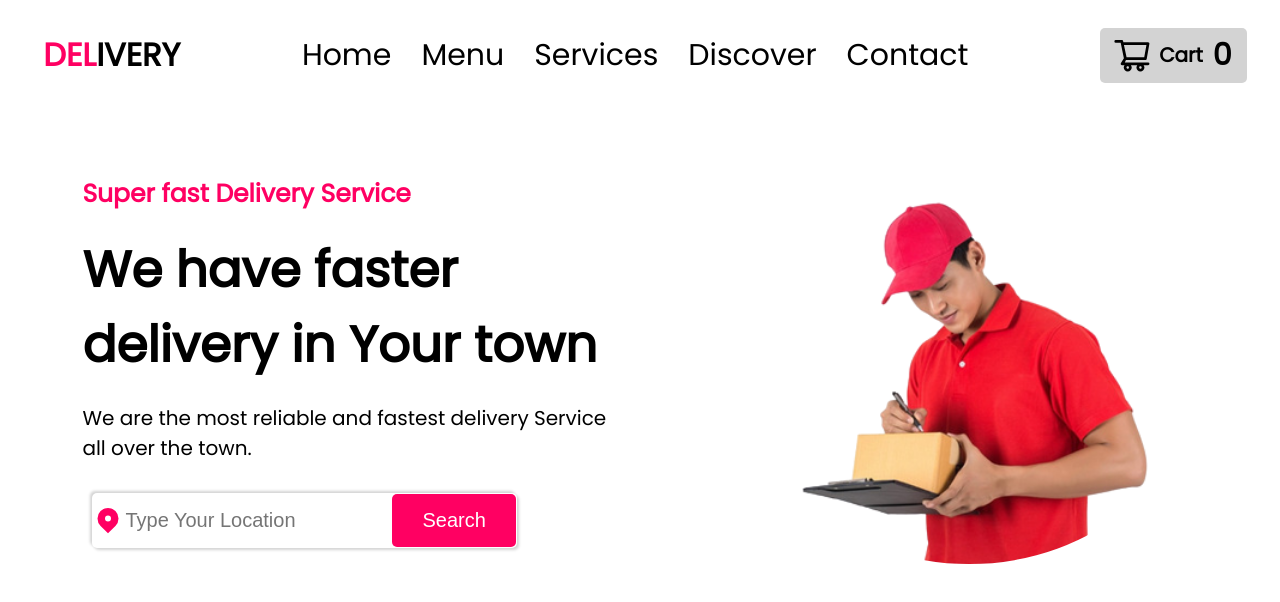
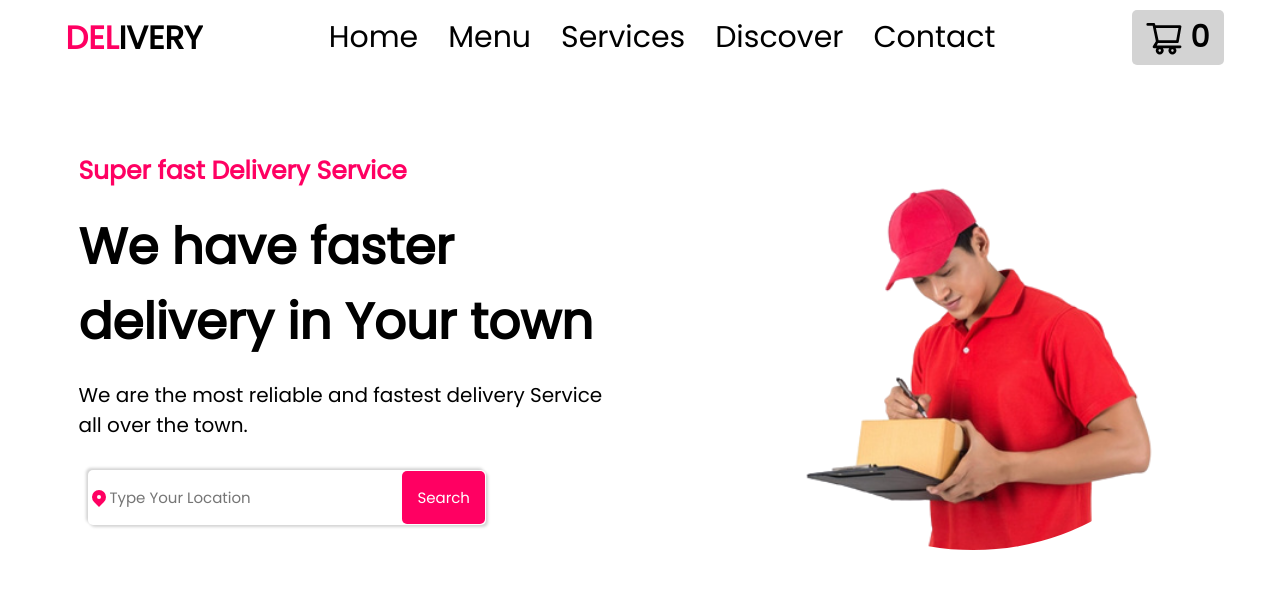
Before and after one commit to DesmondNzubechi/products-delivery, a React (Create React App) app: page / in a window 1280 px wide. Shown: the top 602 px of the page. Built offline with nearby package versions, Linux system fonts and the light colour scheme.

Commit message:
new change

```diff
--- a/src/App.css
+++ b/src/App.css
@@ -1,6 +1,8 @@
 @import url('https://fonts.googleapis.com/css2?family=Poppins&display=swap');
-div{
+*{
 
     font-family: 'Poppins', sans-serif;
-    overflow-x: hidden;;
+    overflow-x: hidden;
+    padding: 0;
+    margin: 0;
 }
--- a/src/components/Header/Header.css
+++ b/src/components/Header/Header.css
@@ -10,7 +10,7 @@ header{
     left: 0;
     right: 0;
     width: 100%;
-    padding: 10px 40px 10px 10px;
+    padding: 10px 70px 10px 10px;
 
 }
 .logo{
@@ -124,6 +124,7 @@ header{
     }
     .menu{
         display: block;
+        margin-righ: 50px;
     }
     .addToCart{
         padding: 5px;
@@ -134,4 +135,5 @@ header{
     .menu li{
         font-size: 30px;
     }
+
 }
--- a/src/components/Header/Header.js
+++ b/src/components/Header/Header.js
@@ -34,11 +34,9 @@ const Header = () => {
     return (
         <Fragment>
         <header>
-        <div className="menu">
-        { openView && <AiOutlineMenu className="open" onClick={showClose} />}
-          { closeView &&  <HiXMark className="close" onClick={showOpen}/>}
-        </div>
-            <h1 className="logo"><span>Del</span>ivery</h1>
+
+           <div> <h1 className="logo"><span>Del</span>ivery</h1></div>
+            <div>
             <ul className="links" style={{right:viewMenu}}>
                 <li><a href="">Home</a></li>
                 <li><a href="">Menu</a></li>
@@ -46,13 +44,17 @@ const Header = () => {
                 <li><a href="">Discover</a></li>
                 <li><a href="">Contact</a></li>
             </ul>
-
-        <ul className="cartGet">
-            <li className="addToCart" onClick={showCart}><AiOutlineShoppingCart className="cart"  /> <span>Cart</span> <span className="num">0</span></li>
+            </div>
+<div>
+<ul className="cartGet">
+            <li className="addToCart" onClick={showCart}><AiOutlineShoppingCart className="cart"  />  <span className="num">0</span></li>
 
         </ul>
-
-
+</div>
+        <div className="menu">
+        { openView && <AiOutlineMenu className="open" onClick={showClose} />}
+          { closeView &&  <HiXMark className="close" onClick={showOpen}/>}
+        </div>
         </header>
 
         {viewCart && <Cart  close={closeCart} />}
--- a/src/components/Home/Home.css
+++ b/src/components/Home/Home.css
@@ -36,7 +36,7 @@
 .formSearch input{
     outline: none;
     border: none;
-    font-size: 20px;
+    font-size: 15px;
     background: none;
 
 }
@@ -44,14 +44,14 @@
     border: none;
     outline: none;
     background-color: rgb(255, 0, 98);
-    padding: 15px 30px;
-    font-size: 20px;
+    padding: 15px;
+    font-size: 15px;
     color: white;
     border-radius: 5px;
 
 }
 .logos{
-    font-size: 30px;
+    font-size: 20px;
     color: rgb(255, 0, 98);
 }
 img{
```
